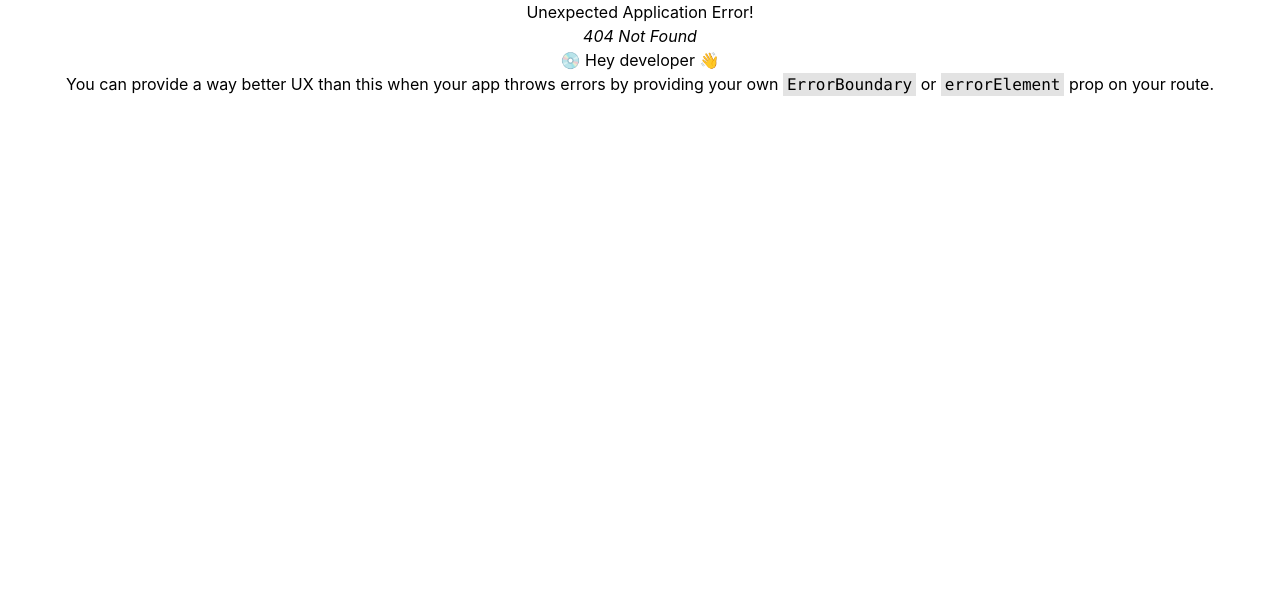
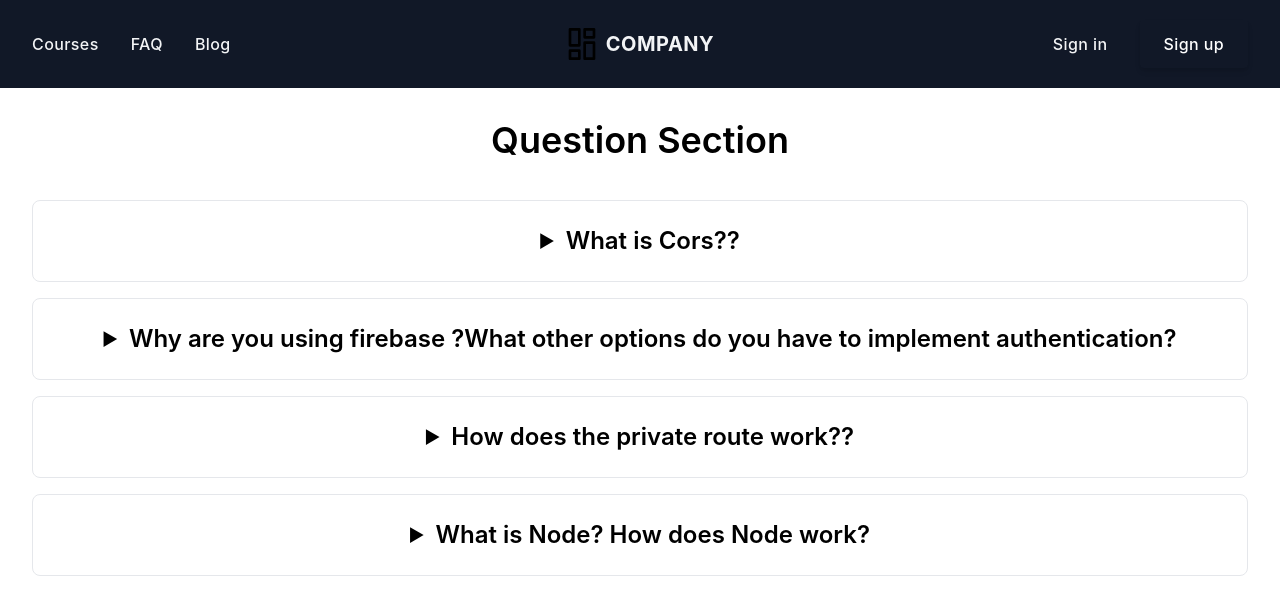
Before and after one commit to abrarasif11/Tech-Pro, a React (Create React App) app: page /blog in a window 1280 px wide. Before the commit this address had no page. Shown: the top 614 px of the page. Built offline with nearby package versions, Linux system fonts and the light colour scheme.

Commit message:
quenstion-section-added

```diff
--- a/src/FAQ/Blog/Blog.js
+++ b/src/FAQ/Blog/Blog.js
@@ -3,7 +3,41 @@ import React from 'react';
 const Blog = () => {
     return (
         <div>
+            <section className="dark:bg-gray-800 dark:text-gray-100">
+	<div className="container flex flex-col justify-center px-4 py-8 mx-auto md:p-8">
+		<h2 className="text-2xl font-semibold sm:text-4xl"> Question Section </h2>
 
+		<div className="space-y-4 mt-10">
+			<details className="w-full border rounded-lg">
+				<summary className="px-4 py-6 text-2xl font-semibold focus:outline-none focus-visible:ring-violet-400"> What is Cors?? </summary>
+				<p className="px-4 py-6 pt-0 ml-4 -mt-4 dark:text-gray-400">Cross-origin resource sharing is a mechanism that allows a way for web pages to access API or assets running on a different restricted domain.Today, we’ll explore CORS in-depth and learn how to activate it on different front-end frameworks.
+                It is an HTTP-header based mechanism that allows a server to indicate any origins (domain, scheme, or port) other than its own from which a browser should permit loading resources. CORS also relies on a mechanism by which browsers make a "preflight" request to the server hosting the cross-origin resource, in order to check that the server will permit the actual request. In that preflight, the browser sends headers that indicate the HTTP method and headers that will be used in the actual request.</p>
+			</details>
+			<details className="w-full  border rounded-lg">
+				<summary className="px-4 py-6 text-2xl font-semibold focus:outline-none focus-visible:ring-violet-400">Why are you using firebase ?What other options do you have to implement authentication?</summary>
+				<span>
+                <p className="px-4 py-6 pt-0 ml-4 -mt-4 dark:text-gray-400">Firebase is a free service that lets users log in with their Google account. Firebase is a good choice if you plan to either write a brand-new application or rewrite an existing one from scratch. Additionally, Firebase helps in the easy storing and retrieval of dynamic content. If you decide to develop the application without any form of custom coding the backend, Firebase makes this easy. Firebase is also serverless which means that Firebase runs on the cloud and you don’t need a physical server that’s constantly running.
+                </p>
+                </span>
+                Yes there have another options to do implement authentication.
+
+			</details>
+			<details className="w-full border rounded-lg">
+				<summary className="text-2xl font-semibold px-4 py-6 focus:outline-none focus-visible:ring-violet-400">How does the private route work??</summary>
+				<p className="px-4 py-6 pt-0 ml-4 -mt-4 dark:text-gray-400">The react private route component renders a route component if the user is logged in and in an authorised role for the route, if the user isn’t logged in they’re redirected to the /login page, if the user is logged in but aren’t in an authorised role they’re redirected to the home page. </p>
+			</details>
+			<details className="w-full border rounded-lg">
+				<summary className="px-4 text-2xl font-semibold py-6 focus:outline-none focus-visible:ring-violet-400">What is Node? How does Node work?</summary>
+                <span>
+                <p className="px-4 py-6 pt-0 ml-4 -mt-4 dark:text-gray-400">Learn about Node.js, a JavaScript runtime for building server-side or desktop applications.</p>
+                </span>
+                <span>
+                    <p>Node.js is the JavaScript runtime environment which is based on Google’s V8 Engine i.e. with the help of Node.js we can run the JavaScript outside of the browser. Other things that you may or may not have read about Node.js is that it is single-threaded, based on event-driven architecture, and non-blocking based on the I/O model.</p>
+                </span>
+			</details>
+		</div>
+	</div>
+</section>
         </div>
     );
 };
--- a/src/FAQ/FAQ.js
+++ b/src/FAQ/FAQ.js
@@ -3,7 +3,7 @@ import React from 'react';
 const FAQ = () => {
     return (
         <div>
-
+            <h3>faq</h3>
         </div>
     );
 };
--- a/src/component/Courses/Courses.js
+++ b/src/component/Courses/Courses.js
@@ -3,7 +3,7 @@ import React from 'react';
 const Courses = () => {
     return (
         <div>
-
+            <h1>Courses</h1>
         </div>
     );
 };
--- a/src/component/Header.js
+++ b/src/component/Header.js
@@ -1,4 +1,5 @@
 import React from 'react';
+import { Link } from 'react-router-dom';
 
 const Header = () => {
     return (
@@ -8,34 +9,34 @@ const Header = () => {
         <div class="relative flex grid items-center grid-cols-2 lg:grid-cols-3">
           <ul class="flex items-center hidden space-x-8 lg:flex">
             <li>
-              <a
-                href="/"
+              <Link
+                to="/courses"
                 aria-label="Our product"
                 title="Our product"
                 class="font-medium tracking-wide text-gray-100 transition-colors duration-200 hover:text-teal-accent-400"
               >
                 Courses
-              </a>
+              </Link>
             </li>
             <li>
-              <a
-                href="/"
+              <Link
+                to="/faq"
                 aria-label="Our product"
                 title="Our product"
                 class="font-medium tracking-wide text-gray-100 transition-colors duration-200 hover:text-teal-accent-400"
               >
                 FAQ
-              </a>
+              </Link>
             </li>
             <li>
-              <a
-                href="/"
+              <Link
+                to="/blog"
                 aria-label="Product pricing"
                 title="Product pricing"
                 class="font-medium tracking-wide text-gray-100 transition-colors duration-200 hover:text-teal-accent-400"
               >
                 Blog
-              </a>
+              </Link>
             </li>
           </ul>
           <a
```
Also changed, not shown: src/App.js (+17 -1 lines).
